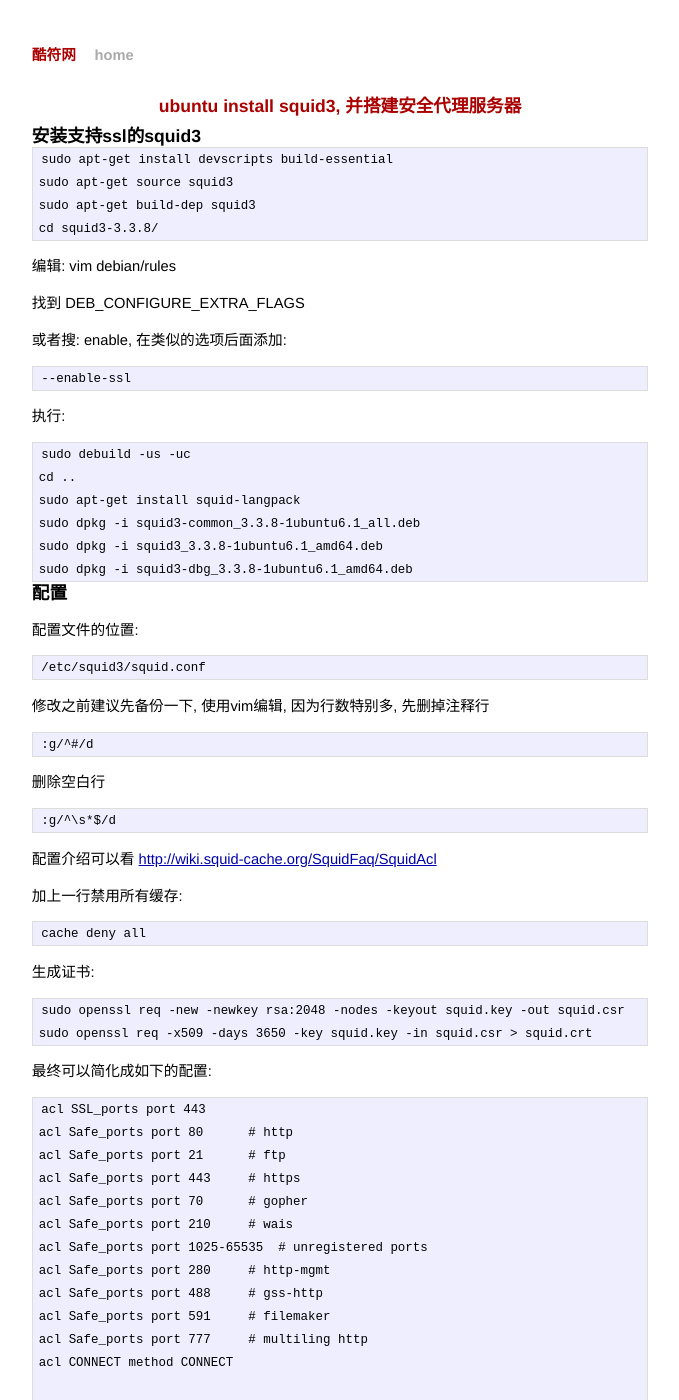
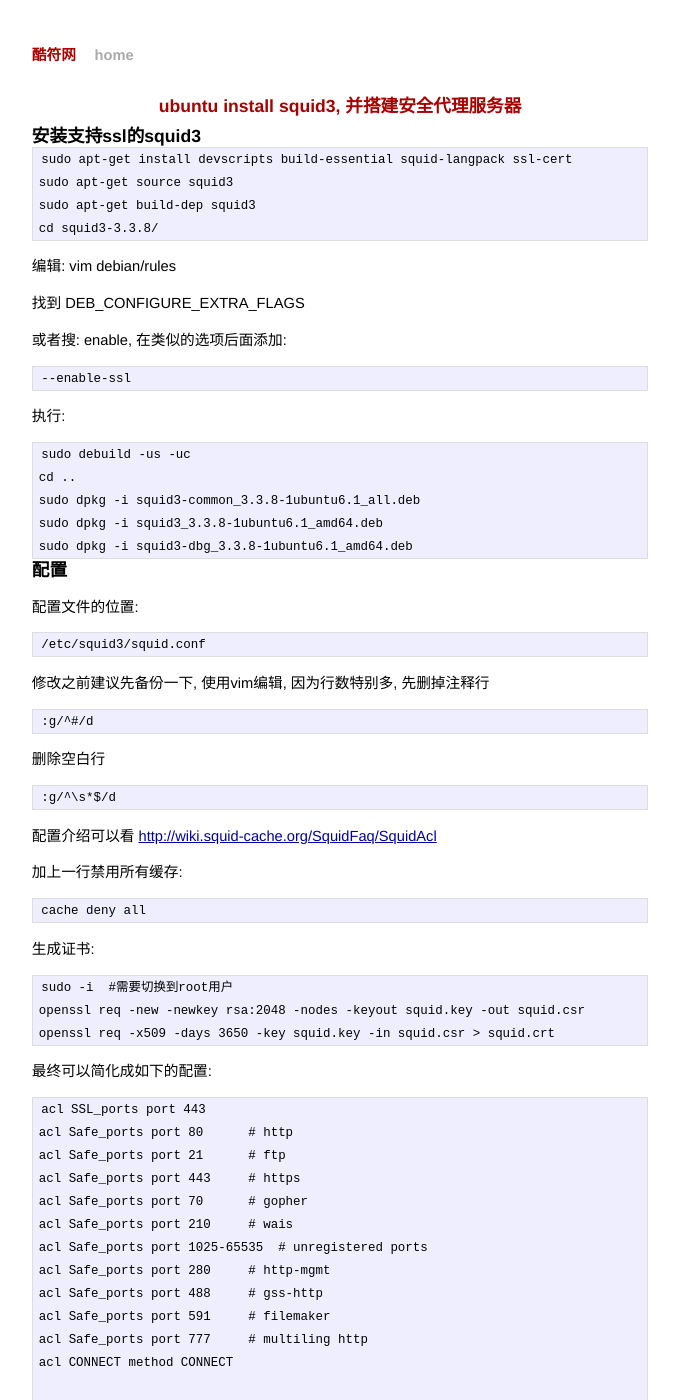
Before and after one commit to ll1l11/codeif.github.io, a Jekyll site: the page built from _posts/2014-06-04-ubuntu-install-squid3.md, in a window 1280 px wide and 1400 px high. Shown: the whole window, without its empty margins (300-979 px from the left). Built offline with Jekyll 4.4.1, drawn with Linux system fonts in a browser that asks for light colours; Markdown is read by kramdown in place of the engine named in the settings; comment, search, counter and statistics services are not loaded.

Commit message:
modify install squid3

```diff
--- a/_posts/2014-06-04-ubuntu-install-squid3.md
+++ b/_posts/2014-06-04-ubuntu-install-squid3.md
@@ -6,7 +6,7 @@
 
 ### 安装支持ssl的squid3
 
-    sudo apt-get install devscripts build-essential
+    sudo apt-get install devscripts build-essential squid-langpack ssl-cert
     sudo apt-get source squid3
     sudo apt-get build-dep squid3
     cd squid3-3.3.8/
@@ -24,7 +24,6 @@
 
     sudo debuild -us -uc
     cd ..
-    sudo apt-get install squid-langpack
     sudo dpkg -i squid3-common_3.3.8-1ubuntu6.1_all.deb
     sudo dpkg -i squid3_3.3.8-1ubuntu6.1_amd64.deb
     sudo dpkg -i squid3-dbg_3.3.8-1ubuntu6.1_amd64.deb
@@ -51,9 +50,9 @@
 
 生成证书:
 
-    sudo openssl req -new -newkey rsa:2048 -nodes -keyout squid.key -out squid.csr
-    sudo openssl req -x509 -days 3650 -key squid.key -in squid.csr > squid.crt
-
+    sudo -i  #需要切换到root用户
+    openssl req -new -newkey rsa:2048 -nodes -keyout squid.key -out squid.csr
+    openssl req -x509 -days 3650 -key squid.key -in squid.csr > squid.crt
 
 最终可以简化成如下的配置:
 
```
